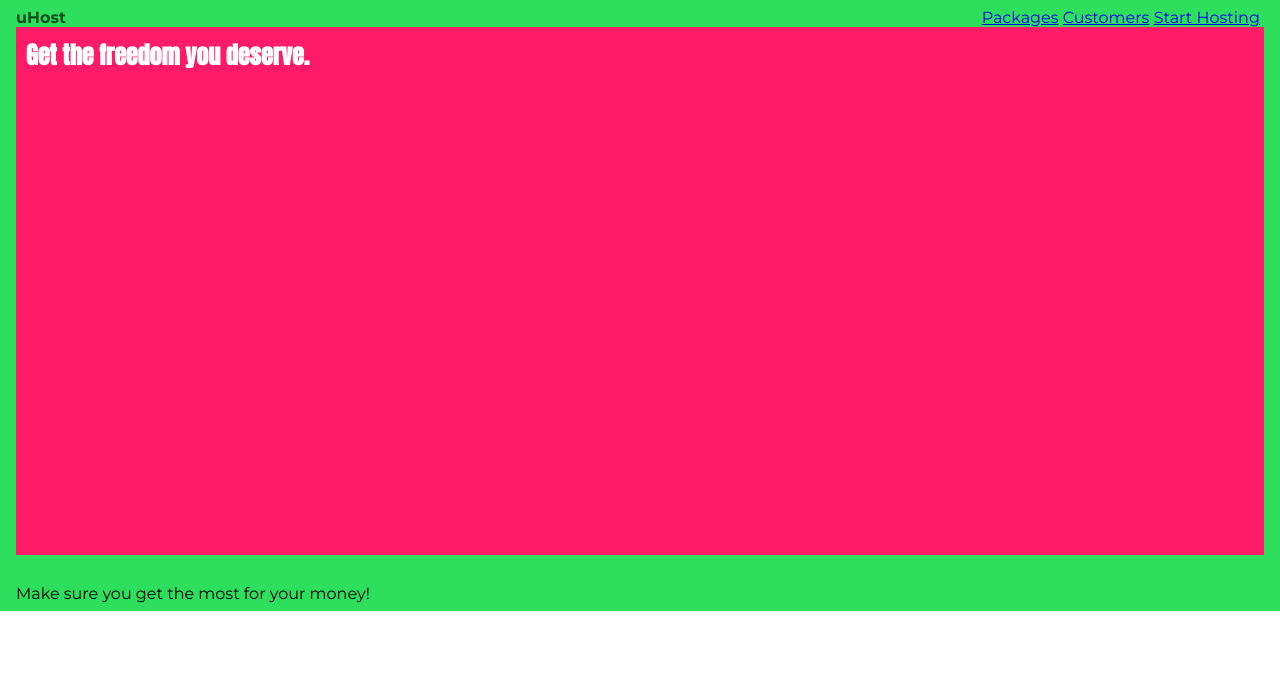
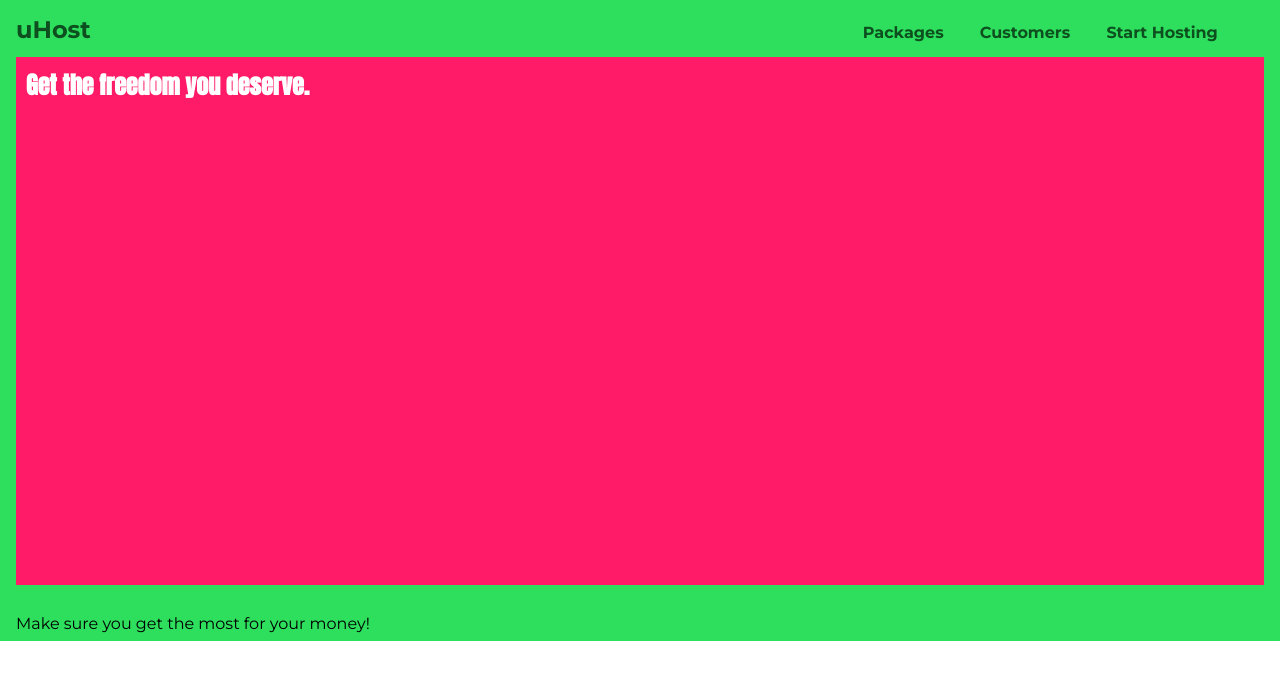
Before and after one commit to odajemal6/CSS-waffle, a plain HTML site: page index.html in a window 1280 px wide. Drawn offline with Linux system fonts and the light colour scheme.

Commit message:
Add files via upload

```diff
--- a/main.css
+++ b/main.css
@@ -36,22 +36,43 @@ body {
     color: #0e4f1f;
     text-decoration: none;
     font-weight: bold;
+    font-size: x-large;
 }
 .main-nav {
     display: inline-block;
     text-align: right;
-    width: calc(100% - 54px);
+    width: calc(100% - 90px);
+    padding: 10px
+
 }
 
 .main-nav__items {
     margin: 0;
-    padding: 0;
+    padding: 5px;
     list-style: none;
+    text-align: right;
 }
 
 .main-nav__item {
     display: inline-block;
+    margin: 0 16px;
 }
+
+.main-nav__item a {
+    text-decoration: none;
+    color:#0e4f1f;
+    font-weight: bold;
+    padding: 3px 0;
+}
+
+.main-nav__item a:hover,
+.main.nav__item a:active {
+    color: white;
+    border-bottom: white 5px solid;
+}
+
+
+
 /* h1 {
     font-family: sans-serif;
 } */
```
